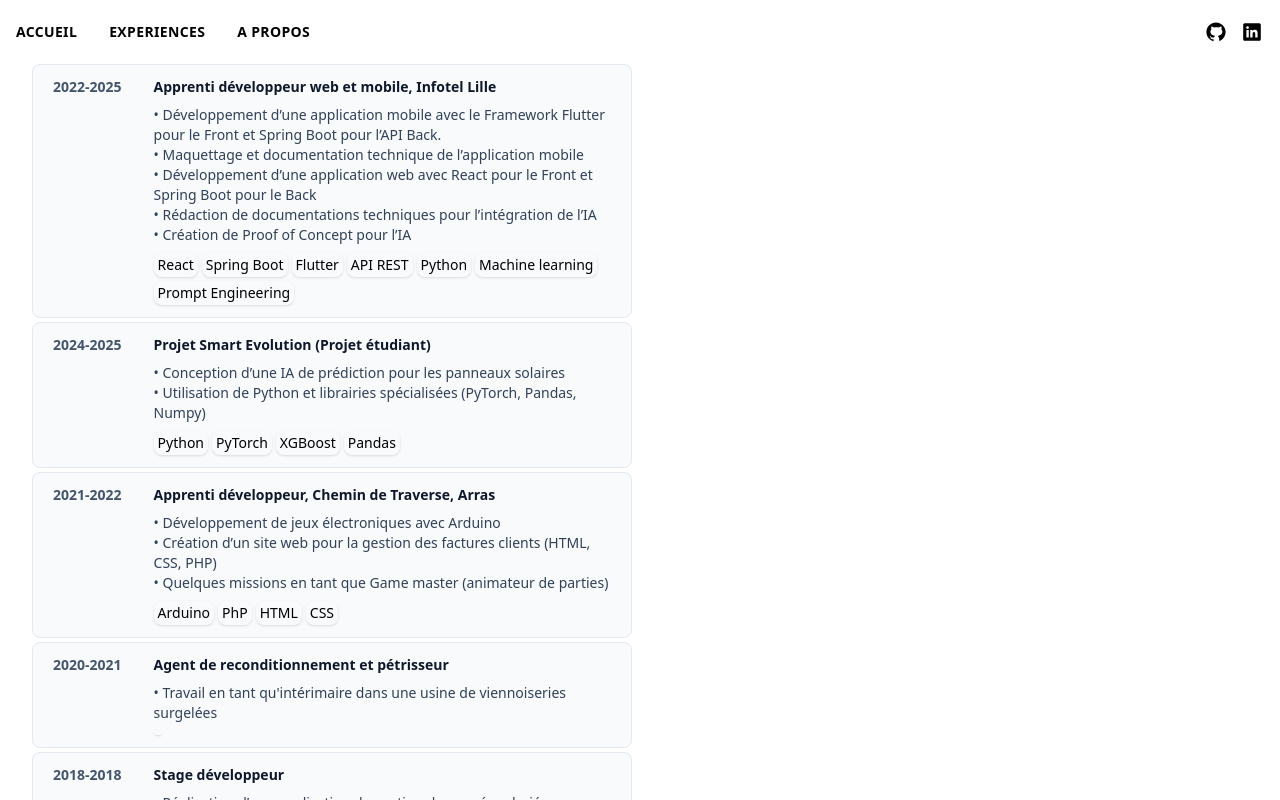
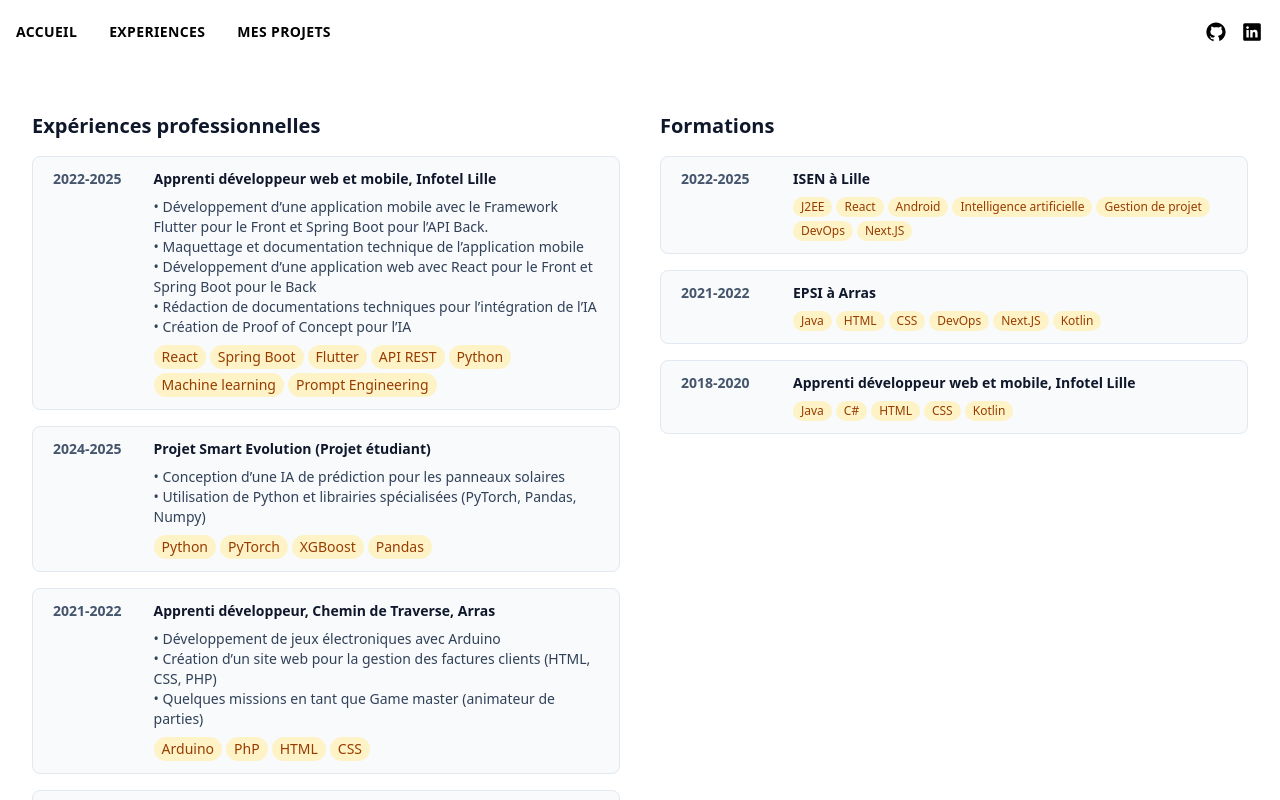
Before and after one commit to kkorentin/Portfolio, a Next.js app in the folder my-app/: page /experience in a window 1280 px wide. Shown: the top 800 px of the page. Built offline with nearby package versions, Linux system fonts and the light colour scheme.

Commit message:
feat/add education

```diff
--- a/my-app/app/experience/page.tsx
+++ b/my-app/app/experience/page.tsx
@@ -1,28 +1,66 @@
 "use client";
-import ExperienceCard from "@/components/common/experienceCard";
+
 import React, { useEffect, useState } from "react";
-import {ExperienceCardProps} from "@/components/common/experienceCardProps";
-
+import ExperienceCard from "@/components/common/Experience/experienceCard";
+import { ExperienceCardProps } from "@/components/common/Experience/experienceCardProps";
+import EducationCard from "@/components/common/Education/EducationCard";
+import { EducationCardProps } from "@/components/common/Education/EducationCardProps";
 
 export default function Projects() {
-    const [experiences,setExperiences] = useState<ExperienceCardProps[]>([]);
+    const [experiences, setExperiences] = useState<ExperienceCardProps[]>([]);
+    const [educations, setEducations] = useState<EducationCardProps[]>([]);
+
     useEffect(() => {
         fetch("/experiences.json")
             .then((res) => res.json())
             .then((data) => setExperiences(data));
     }, []);
-    return(
-        <div className="flex flex-row gap-4">
-            <div className="flex flex-col justify-between w-[50%] gap-1 ">
-                {experiences.map((experience, idx) => (
-                    <ExperienceCard key={idx} date={experience.date} title={experience.title}
-                                    description={experience.description} skills={experience.skills}/>
-                ))}
+
+    useEffect(() => {
+        fetch("/formation.json")
+            .then((res) => res.json())
+            .then((data) => setEducations(data));
+    }, []);
+
+    return (
+        <section className="mt-12">
+            {/* Grille 2 colonnes : expériences / formations */}
+            <div className="grid grid-cols-1 lg:grid-cols-2 gap-10">
+                {/* Colonne gauche : expériences */}
+                <section>
+                    <h2 className="text-xl font-semibold text-slate-900 mb-4">
+                        Expériences professionnelles
+                    </h2>
+                    <div className="flex flex-col gap-4">
+                        {experiences.map((experience, idx) => (
+                            <ExperienceCard
+                                key={idx}
+                                date={experience.date}
+                                title={experience.title}
+                                description={experience.description}
+                                skills={experience.skills}
+                            />
+                        ))}
+                    </div>
+                </section>
+
+                {/* Colonne droite : formations */}
+                <section>
+                    <h2 className="text-xl font-semibold text-slate-900 mb-4">
+                        Formations
+                    </h2>
+                    <div className="flex flex-col gap-4">
+                        {educations.map((education, idx) => (
+                            <EducationCard
+                                key={idx}
+                                date={education.date}
+                                title={education.title}
+                                skills={education.skills}
+                            />
+                        ))}
+                    </div>
+                </section>
             </div>
-            <div className="flex flex-col justify-between w-[50%] gap-4">
-            </div>
-        </div>
-
-
-    )
+        </section>
+    );
 }
--- /dev/null
+++ b/my-app/components/common/Education/EducationCard.tsx
@@ -0,0 +1,30 @@
+import React from "react";
+import {EducationCardProps} from "@/components/common/Education/EducationCardProps";
+
+
+export default function EducationCard({ date, title, skills }: EducationCardProps) {
+    const skillsArray = skills.split(",").map(s => s.trim()).filter(Boolean);
+
+    return (
+        <div className="relative bg-slate-50 border border-slate-200 rounded-lg p-3">
+            <div className="flex items-start px-2">
+                <p className="text-sm font-semibold text-slate-600 flex-shrink-0 w-24">
+                    {date}
+                </p>
+                <div className="pl-4">
+                    <p className="text-sm font-semibold text-slate-900">{title}</p>
+                    <div className="flex flex-wrap gap-1 pt-2 text-xs">
+                        {skillsArray.map((skill, idx) => (
+                            <span
+                                key={idx}
+                                className="rounded-full bg-amber-100 text-amber-800 px-2 py-0.5"
+                            >
+                                {skill}
+                            </span>
+                        ))}
+                    </div>
+                </div>
+            </div>
+        </div>
+    );
+}
--- /dev/null
+++ b/my-app/components/common/Education/EducationCardProps.tsx
@@ -0,0 +1,5 @@
+export type EducationCardProps = {
+    date: string;
+    title: string;
+    skills: string;
+};
--- a/my-app/components/common/experienceCard.tsx
+++ b/my-app/components/common/Experience/experienceCard.tsx
@@ -1,6 +1,5 @@
 import React from "react";
-import {ExperienceCardProps} from "@/components/common/experienceCardProps";
-import SkillsDecoration from "@/components/common/skillsDecoration";
+import {ExperienceCardProps} from "@/components/common/Experience/experienceCardProps";
 
 
 export default function ExperienceCard({ date, title, description, skills }: ExperienceCardProps) {
@@ -26,7 +25,12 @@ export default function ExperienceCard({ date, title, description, skills }: Exp
                     </div>
                     <div className="text-sm flex flex-row flex-wrap pt-2 gap-1" id="skillExperience">
                         {skillsArray.map((skill, idx) => (
-                            <SkillsDecoration skillsDeco={skill} key={idx} />
+                            <span
+                                key={idx}
+                                className="rounded-full bg-amber-100 text-amber-800 px-2 py-0.5"
+                            >
+                                {skill}
+                            </span>
                         ))}
                     </div>
                 </div>
--- a/my-app/components/common/navbar.tsx
+++ b/my-app/components/common/navbar.tsx
@@ -9,8 +9,8 @@ export default function Navbar() {
                     <Link href="/" className="uppercase tracking-wide text-sm font-semibold hover:text-gray-700">Accueil</Link>
                     <Link href="/experience"
                           className="uppercase tracking-wide text-sm font-semibold hover:text-gray-700" >Experiences</Link>
-                    <Link href="/about"
-                          className="uppercase tracking-wide text-sm font-semibold hover:text-gray-700">A Propos</Link>
+                    <Link href="/project"
+                          className="uppercase tracking-wide text-sm font-semibold hover:text-gray-700">Mes Projets</Link>
                 </div>
                 <div className="flex-1 flex justify-end items-center gap-4">
                     <div className="flex justify-end items-center gap-3 w-24">
--- a/my-app/components/common/skillsDecoration.tsx
+++ /dev/null
@@ -1,11 +0,0 @@
-export type skillsDecorationProps = {
-    skillsDeco: string;
-}
-
-export default function SkillsDecoration({skillsDeco}: skillsDecorationProps) {
-    return (
-        <div className="relative rounded-lg shadow-sm py-0.5 px-1">
-            <p className="">{skillsDeco}</p>
-        </div>
-    )
-}
```
Also changed, not shown: my-app/app/project/page.tsx (renamed from my-app/app/about/page.tsx), my-app/components/common/Experience/experienceCardProps.tsx (renamed from my-app/components/common/experienceCardProps.tsx), 1 other file (tests, documents, lock files or other folders).
